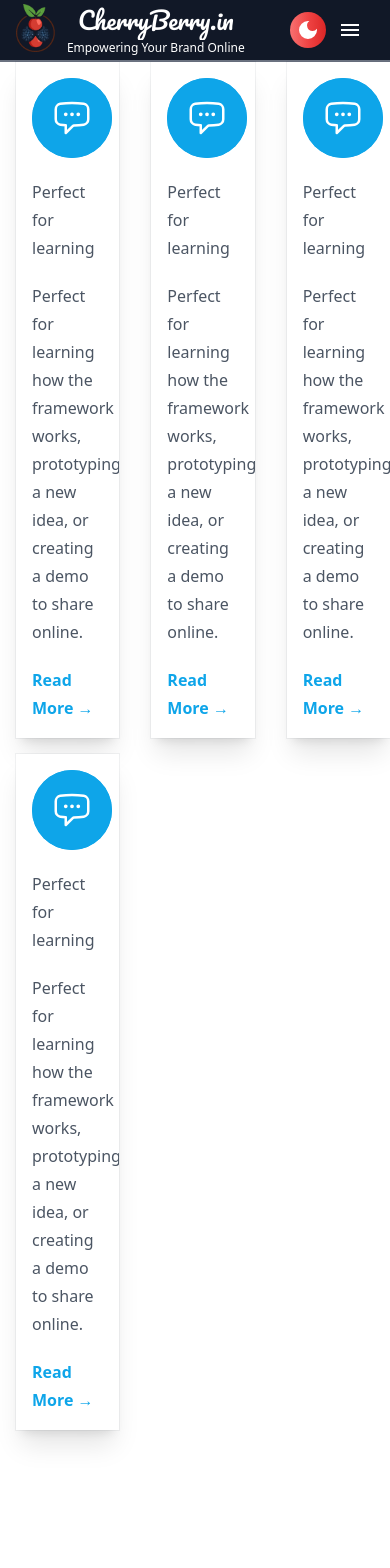
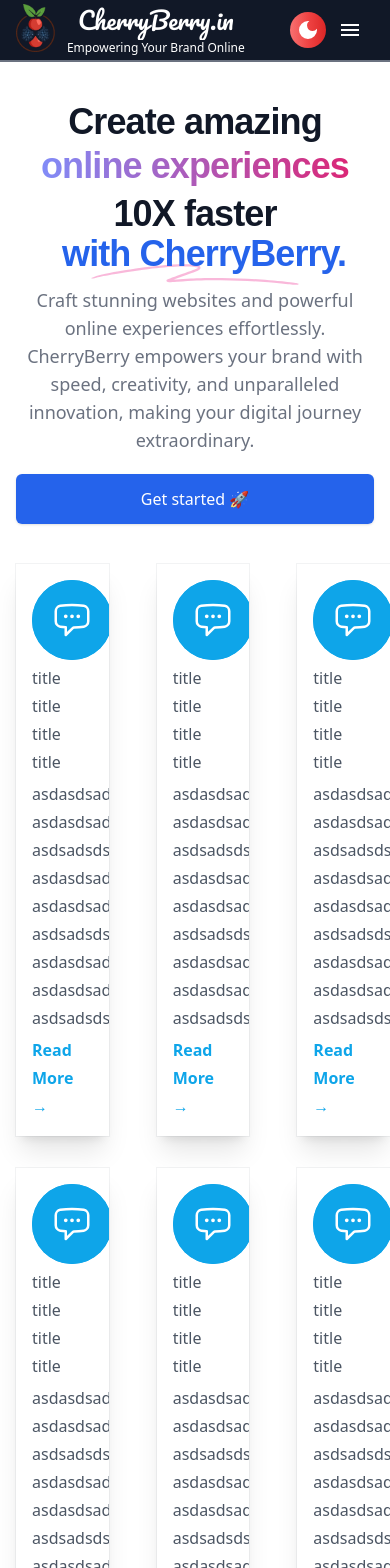
Before and after one commit to vivekkum-ar/React-cherryberryin, a React (Vite) app: page /services in a window 390 px wide. Shown: the top 1568 px of the page. Built offline with nearby package versions, Linux system fonts and the light colour scheme.

Commit message:
Added JSON seperately

```diff
--- a/src/components/CardsofService.tsx
+++ b/src/components/CardsofService.tsx
@@ -2,9 +2,11 @@
 
 interface CardofServiceProps {
   // Add your prop types here
+  title: string;
+  description: string;
 }
 
-const CardofService: React.FC<CardofServiceProps> = ({}) => {
+const CardofService: React.FC<CardofServiceProps> = ({title,description}) => {
   return (
     // <div className="relative flex min-h-screen flex-col justify-center overflow-hidden bg-gray-50 py-6 sm:py-12">
         <div className="group relative cursor-pointer overflow-hidden bg-white ms-4 px-4 pt-4 pb-4 shadow-xl ring-1 ring-gray-900/5 transition-all duration-300 hover:-translate-y-1 hover:shadow-2xl sm:max-w-sm sm:rounded-lg">
@@ -15,14 +17,13 @@
           <path strokeLinecap="round" strokeLinejoin="round" d="M8.625 9.75a.375.375 0 11-.75 0 .375.375 0 01.75 0zm0 0H8.25m4.125 0a.375.375 0 11-.75 0 .375.375 0 01.75 0zm0 0H12m4.125 0a.375.375 0 11-.75 0 .375.375 0 01.75 0zm0 0h-.375m-13.5 3.01c0 1.6 1.123 2.994 2.707 3.227 1.087.16 2.185.283 3.293.369V21l4.184-4.183a1.14 1.14 0 01.778-.332 48.294 48.294 0 005.83-.498c1.585-.233 2.708-1.626 2.708-3.228V6.741c0-1.602-1.123-2.995-2.707-3.228A48.394 48.394 0 0012 3c-2.392 0-4.744.175-7.043.513C3.373 3.746 2.25 5.14 2.25 6.741v6.018z" />
         </svg>
       </span>
-      <div className="space-y-6 pt-5 text-base leading-7 text-gray-600 transition-all duration-300 group-hover:text-white/90">
-        <p>Perfect for learning</p>
+      <div className="space-y-6 pt-1 text-base leading-7 text-gray-600 transition-all duration-300 group-hover:text-white/90">
+        <p>{title}</p>
       </div>
-      <div className="space-y-6 pt-5 text-base leading-7 text-gray-600 transition-all duration-300 group-hover:text-white/90">
-        <p>Perfect for learning how the framework works, prototyping a new idea, or creating a demo to share
-          online.</p>
+      <div className="space-y-6 pt-1 text-base leading-7 text-gray-600 transition-all duration-300 group-hover:text-white/90">
+        <p>{description}</p>
       </div>
-      <div className="pt-5 text-base font-semibold leading-7">
+      <div className="pt-1 text-base font-semibold leading-7">
         <p>
           <a href="#" className="text-sky-500 transition-all duration-300 group-hover:text-white">Read More
             →
--- /dev/null
+++ b/src/components/Content.tsx
@@ -0,0 +1,68 @@
+// const ContentJSON = () => {
+export const services:any[] = [
+        {
+          "service": "Mobile App",
+          "description": "Elevate engagement with our expertly crafted mobile applications for seamless user experiences and functionality."
+        },
+        {
+          "service": "Content Management System (CMS)",
+          "description": "Manage content effortlessly with our intuitive CMS, enhancing your site's flexibility and scalability."
+        },
+        {
+          "service": "WordPress",
+          "description": "Harness the power of WordPress for dynamic, customizable websites that reflect your brand's unique identity."
+        },
+        {
+          "service": "Shopify",
+          "description": "Boost your online store's performance with Shopify, a leading e-commerce platform for unparalleled functionality and growth."
+        },
+        {
+          "service": "E-commerce Solutions",
+          "description": "Drive sales and customer satisfaction with our tailored e-commerce solutions, designed for success in the digital marketplace."
+        },
+        {
+          "service": "Web Application",
+          "description": "Transform your ideas into reality with our custom web applications, delivering innovation and efficiency."
+        },
+        {
+          "service": "Progressive Web Apps (PWAs)",
+          "description": "Provide an engaging, app-like experience on the web with our Progressive Web Apps."
+        },
+        {
+          "service": "Website Maintenance",
+          "description": "Ensure your website's peak performance with our comprehensive maintenance services, optimizing for security and efficiency."
+        },
+        {
+          "service": "Website Redesign",
+          "description": "Revitalize your online presence with our website redesign services, creating modern, user-friendly interfaces for maximum impact."
+        },
+        {
+          "service": "Website Migration",
+          "description": "Seamlessly transfer your website with our migration services, ensuring a smooth transition without disruptions."
+        }
+      ];
+
+   export const faq:any[] = [
+        {
+          "question": "What services does Cherry Berry offer?",
+          "answer": "Cherry Berry provides a range of services, including web development, design, and digital marketing. Explore our expertise to elevate your online presence."
+        },
+        {
+          "question": "Is there a free trial available?",
+          "answer": "Yes, we offer a free trial period for our services. Sign up to experience our offerings firsthand before making a commitment."
+        },
+        {
+          "question": "Do I need technical expertise to use Cherry Berry's services?",
+          "answer": "No technical expertise required! Our user-friendly platform and expert guidance make it easy for anyone to build and manage a professional website."
+        },
+        {
+          "question": "Is there ongoing support after the website is live?",
+          "answer": "Yes, we provide ongoing support for website maintenance and updates. Our team is ready to assist you in keeping your site optimized and up-to-date."
+        },
+        {
+          "question": "How secure is my website with Cherry Berry?",
+          "answer": "Security is a top priority. We implement industry-standard security measures to protect your website and user data. Rest assured, your online presence is in safe hands."
+        }
+      ];
+
+// }
--- a/src/components/Faqs.tsx
+++ b/src/components/Faqs.tsx
@@ -1,31 +1,10 @@
 import { useState } from "react"
-
+import {faq} from "./ContentJSON";
 interface faqProps{
  faqs?:any;
 }
 
-const faq:any = [
-    {
-      "question": "What services does Cherry Berry offer?",
-      "answer": "Cherry Berry provides a range of services, including web development, design, and digital marketing. Explore our expertise to elevate your online presence."
-    },
-    {
-      "question": "Is there a free trial available?",
-      "answer": "Yes, we offer a free trial period for our services. Sign up to experience our offerings firsthand before making a commitment."
-    },
-    {
-      "question": "Do I need technical expertise to use Cherry Berry's services?",
-      "answer": "No technical expertise required! Our user-friendly platform and expert guidance make it easy for anyone to build and manage a professional website."
-    },
-    {
-      "question": "Is there ongoing support after the website is live?",
-      "answer": "Yes, we provide ongoing support for website maintenance and updates. Our team is ready to assist you in keeping your site optimized and up-to-date."
-    },
-    {
-      "question": "How secure is my website with Cherry Berry?",
-      "answer": "Security is a top priority. We implement industry-standard security measures to protect your website and user data. Rest assured, your online presence is in safe hands."
-    }
-  ]
+
 const Faqs:React.FC<faqProps> = ({ faqs = faq }) => {
 
 
--- a/src/pages/Services.tsx
+++ b/src/pages/Services.tsx
@@ -19,14 +19,48 @@
 
 
   return (
-    <div className="max-w-screen-lg mx-auto">
-      <div className="grid grid-cols-3 gap-4 grid-rows-3">
-      <CardofService />
-      <CardofService />
-      <CardofService />
-      <CardofService />
+    <>
+      <div className="mx-auto my-10 flex justify-center px-4 sm:my-12 sm:px-6 md:my-8 lg:my-10 lg:px-8 xl:my-14">
+  <div className="text-center ">
+    <h1 className="text-4xl font-bg font-extrabold tracking-tight text-gray-900 dark:text-slate-200 sm:text-5xl md:text-6xl">
+      <span className="block xl:inline"><span className="mb-1 block">Create amazing</span>
+        <span className="bg-gradient-to-r from-indigo-400 to-pink-600 bg-clip-text text-transparent">
+        online experiences
+        </span>
+      </span>
+      <div className="mt-2">10X faster
+        <span className="relative mt-3 whitespace-nowrap text-blue-600"><svg aria-hidden="true" viewBox="0 0 418 42" className="absolute top-3/4 left-0 right-0 m-auto h-[0.58em] w-fit fill-pink-400/50" preserveAspectRatio="none">
+            <path d="M203.371.916c-26.013-2.078-76.686 1.963-124.73 9.946L67.3 12.749C35.421 18.062 18.2 21.766 6.004 25.934 1.244 27.561.828 27.778.874 28.61c.07 1.214.828 1.121 9.595-1.176 9.072-2.377 17.15-3.92 39.246-7.496C123.565 7.986 157.869 4.492 195.942 5.046c7.461.108 19.25 1.696 19.17 2.582-.107 1.183-7.874 4.31-25.75 10.366-21.992 7.45-35.43 12.534-36.701 13.884-2.173 2.308-.202 4.407 4.442 4.734 2.654.187 3.263.157 15.593-.78 35.401-2.686 57.944-3.488 88.365-3.143 46.327.526 75.721 2.23 130.788 7.584 19.787 1.924 20.814 1.98 24.557 1.332l.066-.011c1.201-.203 1.53-1.825.399-2.335-2.911-1.31-4.893-1.604-22.048-3.261-57.509-5.556-87.871-7.36-132.059-7.842-23.239-.254-33.617-.116-50.627.674-11.629.54-42.371 2.494-46.696 2.967-2.359.259 8.133-3.625 26.504-9.81 23.239-7.825 27.934-10.149 28.304-14.005.417-4.348-3.529-6-16.878-7.066Z">
+            </path>
+          </svg>
+          <span className="relative">&nbsp; with CherryBerry.</span>
+        </span>
+      </div>
+    </h1>
+    <p className="mx-auto mt-3 max-w-xl text-lg text-gray-500 sm:mt-5 md:mt-5">
+    Craft stunning websites and powerful online experiences effortlessly. CherryBerry empowers your brand with speed, creativity, and unparalleled innovation, making your digital journey extraordinary.
+    </p>
+    <div className="mt-5 sm:mt-8 sm:flex sm:justify-center">
+      <div className="rounded-md shadow"><a className="flex w-full items-center justify-center rounded-md border border-transparent bg-blue-600 px-8 py-3 text-base font-medium text-white hover:bg-blue-700 md:py-4 md:px-10 md:text-lg" href="#">Get started 🚀</a>
       </div>
     </div>
+  </div>
+</div>
+    <div className="max-w-screen-lg mx-auto">
+
+      <div className="grid grid-cols-3 gap-8 grid-rows-3 mb-20">
+      <CardofService title={"title title title title"} description={"asdasdsadsa asdasdsadsa asdsadsdsd asdasdsadsa asdasdsadsa asdsadsdsd asdasdsadsa asdasdsadsa asdsadsdsd"} />
+      <CardofService title={"title title title title"} description={"asdasdsadsa asdasdsadsa asdsadsdsd asdasdsadsa asdasdsadsa asdsadsdsd asdasdsadsa asdasdsadsa asdsadsdsd"} />
+      <CardofService title={"title title title title"} description={"asdasdsadsa asdasdsadsa asdsadsdsd asdasdsadsa asdasdsadsa asdsadsdsd asdasdsadsa asdasdsadsa asdsadsdsd"} />
+      <CardofService title={"title title title title"} description={"asdasdsadsa asdasdsadsa asdsadsdsd asdasdsadsa asdasdsadsa asdsadsdsd asdasdsadsa asdasdsadsa asdsadsdsd"} />
+      <CardofService title={"title title title title"} description={"asdasdsadsa asdasdsadsa asdsadsdsd asdasdsadsa asdasdsadsa asdsadsdsd asdasdsadsa asdasdsadsa asdsadsdsd"} />
+      <CardofService title={"title title title title"} description={"asdasdsadsa asdasdsadsa asdsadsdsd asdasdsadsa asdasdsadsa asdsadsdsd asdasdsadsa asdasdsadsa asdsadsdsd"} />
+      <CardofService title={"title title title title"} description={"asdasdsadsa asdasdsadsa asdsadsdsd asdasdsadsa asdasdsadsa asdsadsdsd asdasdsadsa asdasdsadsa asdsadsdsd"} />
+      <CardofService title={"title title title title"} description={"asdasdsadsa asdasdsadsa asdsadsdsd asdasdsadsa asdasdsadsa asdsadsdsd asdasdsadsa asdasdsadsa asdsadsdsd"} />
+      <CardofService title={"title title title title"} description={"asdasdsadsa asdasdsadsa asdsadsdsd asdasdsadsa asdasdsadsa asdsadsdsd asdasdsadsa asdasdsadsa asdsadsdsd"} />
+      </div>
+    </div>
+    </>
   )
 }
 
```
